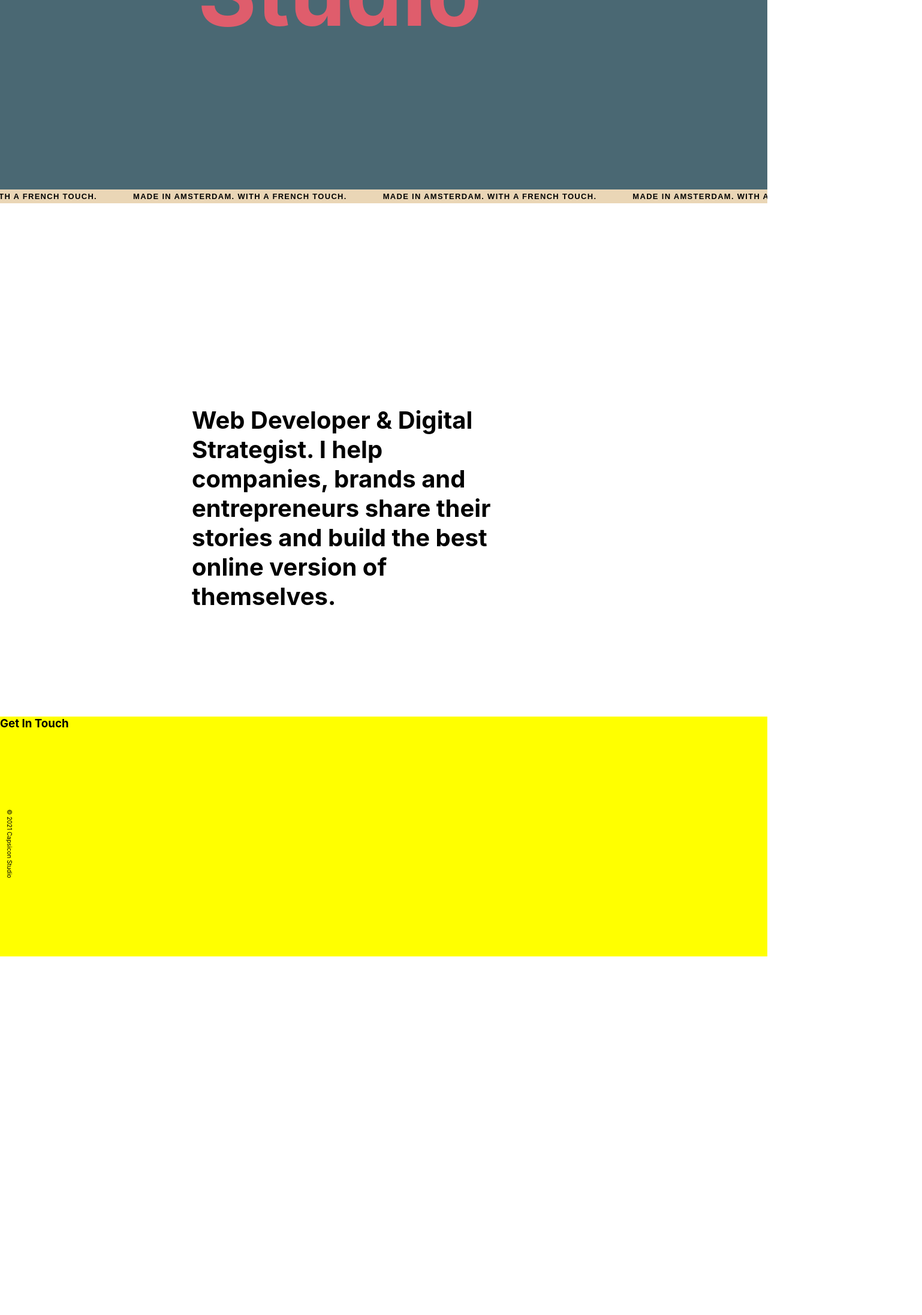
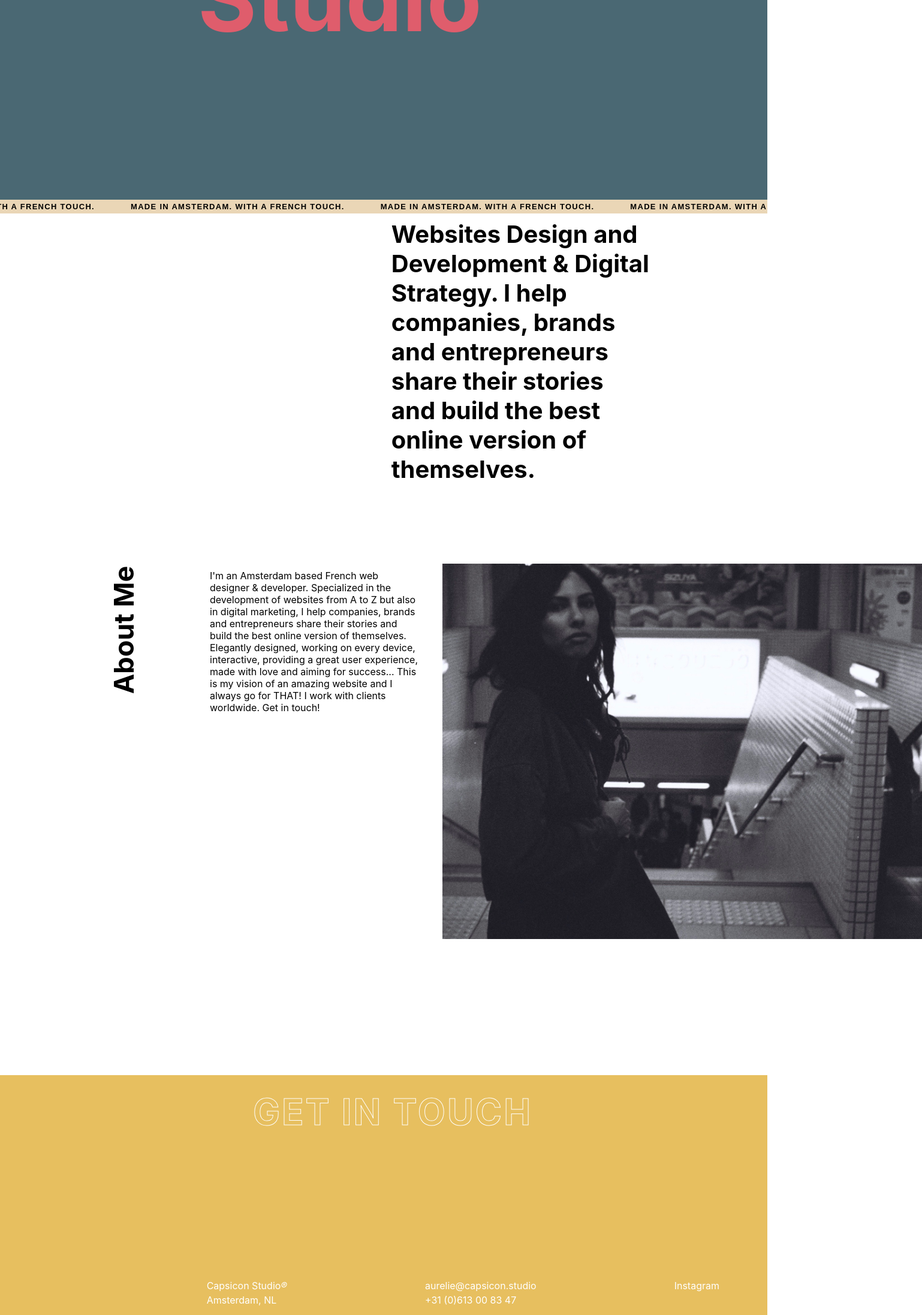
Before and after one commit to aureplane/portfolio, a React (Create React App) app: page / in a window 1280 px wide. Shown: the part 444-2637 px from the top of the page at 60% size, 1538 px wide, since content can reach past the window. Before the commit the page ends 2039 px from the top, so only its background shows below. Built offline with nearby package versions, Linux system fonts and the light colour scheme.

Commit message:
3rd merge

```diff
--- a/src/App.js
+++ b/src/App.js
@@ -1,5 +1,4 @@
 import React from "react";
-import { Switch, Route } from "react-router-dom";
 import FirstSlide from "./components/FirstSlide";
 import Services from "./components/Services";
 import Footer from "./components/Footer";
--- a/src/components/FirstSlide.js
+++ b/src/components/FirstSlide.js
@@ -11,12 +11,12 @@ const ticker = keyframes`
 
 const Wrapper = styled.div`
   background-color: #4a6873;
-  height: calc(100vh - 32px);
+  height: calc(100vh - 23px);
   display: flex;
   ${"" /* justify-content: center; */}
   ${"" /* align-items: center; */}
   cursor: crosshair;
-  margin-bottom: 296px;
+  ${"" /* margin-bottom: 296px; */}
   position: relative;
 `;
 
@@ -32,7 +32,7 @@ const TitleWrapper = styled(motion.h1)`
 
 const BannerTitle = styled(motion.span)`
   display: block;
-  color: #df5d6c;
+  color: #df5d6c;Û
   text-decoration: none;
   ${"" /* font-size: 150px; */}
 `;
@@ -192,7 +192,7 @@ const FirstSlide = () => {
           <BannerTitle variants={item}>Studio</BannerTitle>
         </TitleWrapper>
       </Wrapper>
-      <StickyBar>
+      {/* <StickyBar>
         <div>
           <span class='ticker__text'>
             Made in Amsterdam. With a french touch.
@@ -219,7 +219,7 @@ const FirstSlide = () => {
             Made in Amsterdam. With a french touch.
           </span>
         </div>
-      </StickyBar>
+      </StickyBar> */}
       {/* <StickyBarTwo>
         <div>
           <span class='ticker__text'>
@@ -247,35 +247,8 @@ const FirstSlide = () => {
             ROSE ATLANTIC season is open. Don’t miss out.
           </span>
         </div>
-      </StickyBarTwo>
-      <StickyBarThree>
-        <div>
-          <span class='ticker__text'>
-            ROSE ATLANTIC season is open. Don’t miss out.
-          </span>
-          <span class='ticker__text' aria-hidden='true'>
-            ROSE ATLANTIC season is open. Don’t miss out.
-          </span>
-          <span class='ticker__text' aria-hidden='true'>
-            ROSE ATLANTIC season is open. Don’t miss out.
-          </span>
-          <span class='ticker__text' aria-hidden='true'>
-            ROSE ATLANTIC season is open. Don’t miss out.
-          </span>
-          <span class='ticker__text' aria-hidden='true'>
-            ROSE ATLANTIC season is open. Don’t miss out.
-          </span>
-          <span class='ticker__text' aria-hidden='true'>
-            ROSE ATLANTIC season is open. Don’t miss out.
-          </span>
-          <span class='ticker__text' aria-hidden='true'>
-            ROSE ATLANTIC season is open. Don’t miss out.
-          </span>
-          <span class='ticker__text' aria-hidden='true'>
-            ROSE ATLANTIC season is open. Don’t miss out.
-          </span>
-        </div>
-      </StickyBarThree> */}
+      </StickyBarTwo> */}
+
       {/* <StickyBarFour>
         <div>
           <span class='ticker__text'>
--- a/src/components/Footer.js
+++ b/src/components/Footer.js
@@ -3,27 +3,80 @@ import styled from "styled-components";
 import { useInView } from "react-intersection-observer";
 import { motion, useAnimation } from "framer-motion";
 
-const Wrapper = styled(motion.div)`
+const Wrapper = styled.div`
+  box-sizing: border-box;
+  display: flex;
+  flex-direction: column;
+  justify-content: space-between;
   height: 400px;
-  background-color: yellow;
+  background-color: #e7bf5f;
   position: relative;
+  padding: 25px 0 0 30px;
+`;
+
+const Title = styled(motion.h3)`
+  text-transform: uppercase;
+  margin: 0 auto;
+  color: transparent;
+  -webkit-text-stroke: 1px white;
+  font-size: 60px;
+  letter-spacing: 3px;
+  margin: 0 auto;
+`;
+
+const ContactGrid = styled(motion.div)`
+  ${"" /* color: rgba (0, 0, 0, 0.6); */}
+  color: white;
+  ${"" /* position: absolute; */}
+  bottom: 10px;
+  display: flex;
+  justify-content: flex-end;
+  ${"" /* justify-content: space-between; */}
+  width: 100%;
+  margin-bottom: 5px;
+  div {
+    width: fit-content;
+    margin-left: 150px;
+    margin-right: 80px;
+    line-height: 0.5;
+  }
+  a {
+    text-decoration: none;
+    color: white;
+    ${"" /* color: #f22ebe; */}
+    position: relative;
+  }
 `;
 
 const Copyright = styled.p`
   position: absolute;
-  left: 10px;
-  top: 50%;
+  top: 25px;
+  right: 30px;
+  color: #df5d6c;
   margin: 0;
-  transform: rotate(90deg) translate(-50%, 0);
-  transform-origin: left bottom;
-  font-size: 10px;
+  transform: rotate(-90deg);
+  transform-origin: right top;
+  font-size: 15px;
+`;
+
+const Content = styled.div`
+  display: flex;
+  margin: 0 auto;
+
+  div {
+    width: 80px;
+    height: 80px;
+    border-radius: 50%;
+    background-color: blue;
+    margin-right: 40px;
+  }
 `;
 
 const Footer = () => {
   const animation = useAnimation();
   const [footerRef, inView] = useInView({
     triggerOnce: true,
-    rootMargin: "-100px",
+    rootMargin: "-200px",
   });
 
   useEffect(() => {
@@ -33,7 +86,14 @@ const Footer = () => {
   }, [animation, inView]);
 
   return (
-    <Wrapper
+    <Wrapper>
+      <Title>Get In Touch</Title>
+      {/* <Content>
+        <div></div>
+        <div></div>
+      </Content> */}
+
+      <ContactGrid
         ref={footerRef}
         animate={animation}
         initial='hidden'
@@ -41,13 +101,26 @@ const Footer = () => {
           visible: {
             opacity: 1,
             y: 0,
-          transition: { duration: 0.8, ease: [0.6, 0.05, -0.01, 0.9] },
+            transition: { duration: 0.5, ease: [0.4, 0.03, -0.01, 0.8] },
           },
-        hidden: { opacity: 0, y: 72 },
+          hidden: { opacity: 0, y: -200 },
         }}
       >
-      <h3>Get In Touch</h3>
-      <Copyright>© 2021 Capsicon Studio</Copyright>
+        <div>
+          Capsicon Studio<i>®</i>
+          <p>Amsterdam, NL</p>
+        </div>
+        <div>
+          <a href='mailto:hello@capsicon.studio?subject=Hi Aurélie!'>
+            aurelie@capsicon.studio
+          </a>
+          <p>+31 (0)613 00 83 47</p>
+        </div>
+        <div>
+          <a href='http://'>Instagram</a>
+        </div>
+      </ContactGrid>
+      {/* <Copyright>♥</Copyright> */}
     </Wrapper>
   );
 };
--- a/src/components/Services.js
+++ b/src/components/Services.js
@@ -1,15 +1,85 @@
 import React, { useEffect } from "react";
 import styled from "styled-components";
+import { keyframes } from "styled-components";
 import { motion } from "framer-motion";
 import { useInView } from "react-intersection-observer";
 import { useAnimation } from "framer-motion";
 
-const Wrapper = styled(motion.div)`
-  ${"" /* background-color: red; */}
-  height: 500px;
+const Wrapper = styled.div``;
+
+const ticker = keyframes`
+    0%   { transform: translateX(0); }
+    100% { transform: translateX(-50%); }
   `;
 
-const ContainerText = styled.div``;
+// const StickyBarThree = styled.div`
+//   font-family: SofiaPro, sans-serif;
+//   cursor: url("//cdn.shopify.com/s/files/1/0379/7669/t/40/assets/cursor_sm.svg?v=145887147987634781")
+//       16 16,
+//     auto;
+//   -webkit-text-size-adjust: 100%;
+//   text-transform: uppercase;
+//   letter-spacing: 0.1em;
+//   position: sticky;
+//   max-width: 100vw;
+//   height: 23px;
+//   bottom: 0;
+//   background-color: #ead6b6;
+//   z-index: 99;
+//   font-size: 13px;
+//   font-weight: 600;
+//   padding-left: 20px;
+//   display: flex;
+//   align-items: center;
+//   div {
+//     transform: translateY(-1px);
+//   }
+// `;
+
+const StickyBar = styled.div`
+  text-align: center;
+  font-family: SofiaPro, sans-serif;
+  ${
+    "" /* cursor: url("//cdn.shopify.com/s/files/1/0379/7669/t/40/assets/cursor_sm.svg?v=145887147987634781")
+      16 16,
+    auto; */
+  }
+  -webkit-text-size-adjust: 100%;
+  box-sizing: border-box;
+  -webkit-font-smoothing: subpixel-antialiased;
+  text-transform: uppercase;
+  letter-spacing: 0.1em;
+  position: sticky;
+  height: 23px;
+  bottom: 0;
+  background-color: #ead6b6;
+  z-index: 99;
+  font-size: 13px;
+  font-weight: 600;
+  overflow: hidden;
+  div {
+    opacity: 1;
+    animation: ticker 5s infinite;
+    height: 100%;
+    width: max-content;
+    animation-name: ${ticker};
+    animation-duration: 50s;
+    animation-timing-function: linear;
+    animation-iteration-count: infinite;
+    display: flex;
+    align-items: center;
+    span {
+      display: inline-block;
+      margin-right: 60px;
+    }
+  }
+`;
+
+const ContainerText = styled(motion.div)`
+  display: flex;
+  justify-content: flex-end;
+  margin-right: 15%;
+`;
 
 const Text = styled(motion.h2)`
   width: 40%;
@@ -18,11 +88,42 @@ const Text = styled(motion.h2)`
   margin-left: 320px;
 `;
 
+const AboutMe = styled.div`
+  position: relative;
+  padding-bottom: 200px;
+`;
+
+const TitleAboutMe = styled.h2`
+  transform: rotate(-90deg);
+  position: absolute;
+  left: 00px;
+  font-size: 45px;
+  top: 45px;
+  margin-left: 100px;
+`;
+const PhotoAndText = styled.div`
+  display: flex;
+  justify-content: space-between;
+  margin: 100px 200px 0 200px;
+  width: 70%;
+`;
+const TextAboutMe = styled.div`
+  width: 350px;
+  margin-top: 10px;
+  padding-left: 150px;
+`;
+const PhotoAboutMe = styled.div`
+  width: 40%;
+  img {
+    width: 800px;
+  }
+`;
+
 const Services = () => {
   const animation = useAnimation();
   const [contentRef, inView] = useInView({
     triggerOnce: true,
-    rootMargin: "-00px",
+    rootMargin: "-200px",
   });
 
   useEffect(() => {
@@ -32,7 +133,8 @@ const Services = () => {
   }, [animation, inView]);
 
   return (
-    <Wrapper
+    <Wrapper>
+      <ContainerText
         ref={contentRef}
         animate={animation}
         initial='hidden'
@@ -45,13 +147,65 @@ const Services = () => {
           hidden: { opacity: 0, y: 90 },
         }}
       >
-      <ContainerText>
         <Text>
-          Web Developer & Digital Strategist. I help companies, brands and
-          entrepreneurs share their stories and build the best online version of
-          themselves.
+          Websites Design and Development & Digital Strategy. I help companies,
+          brands and entrepreneurs share their stories and build the best online
+          version of themselves.
         </Text>
       </ContainerText>
+      <AboutMe>
+        <TitleAboutMe>About Me</TitleAboutMe>
+        <PhotoAndText>
+          <TextAboutMe>
+            I'm an Amsterdam based French web designer & developer. Specialized
+            in the development of websites from A to Z but also in digital
+            marketing, I help companies, brands and entrepreneurs share their
+            stories and build the best online version of themselves. Elegantly
+            designed, working on every device, interactive, providing a great
+            user experience, made with love and aiming for success... This is my
+            vision of an amazing website and I always go for THAT! I work with
+            clients worldwide. Get in touch!
+          </TextAboutMe>
+          <PhotoAboutMe>
+            <img src='./aureliee.JPG' />
+          </PhotoAboutMe>
+        </PhotoAndText>
+      </AboutMe>
+      {/* <StickyBarThree>
+        <div>
+          <span class='ticker__text'>
+            Made in Amsterdam. With a french touch.
+          </span>
+        </div>
+      </StickyBarThree> */}
+      <StickyBar>
+        <div>
+          <span class='ticker__text'>
+            Made in Amsterdam. With a french touch.
+          </span>
+          <span class='ticker__text' aria-hidden='true'>
+            Made in Amsterdam. With a french touch.
+          </span>
+          <span class='ticker__text' aria-hidden='true'>
+            Made in Amsterdam. With a french touch.
+          </span>
+          <span class='ticker__text' aria-hidden='true'>
+            Made in Amsterdam. With a french touch.
+          </span>
+          <span class='ticker__text' aria-hidden='true'>
+            Made in Amsterdam. With a french touch.
+          </span>
+          <span class='ticker__text' aria-hidden='true'>
+            Made in Amsterdam. With a french touch.
+          </span>
+          <span class='ticker__text' aria-hidden='true'>
+            Made in Amsterdam. With a french touch.
+          </span>
+          <span class='ticker__text' aria-hidden='true'>
+            Made in Amsterdam. With a french touch.
+          </span>
+        </div>
+      </StickyBar>
     </Wrapper>
   );
 };
```
Also changed, not shown: public/aureliee.JPG (added). Lines whose indentation alone changed are shown as unchanged.
